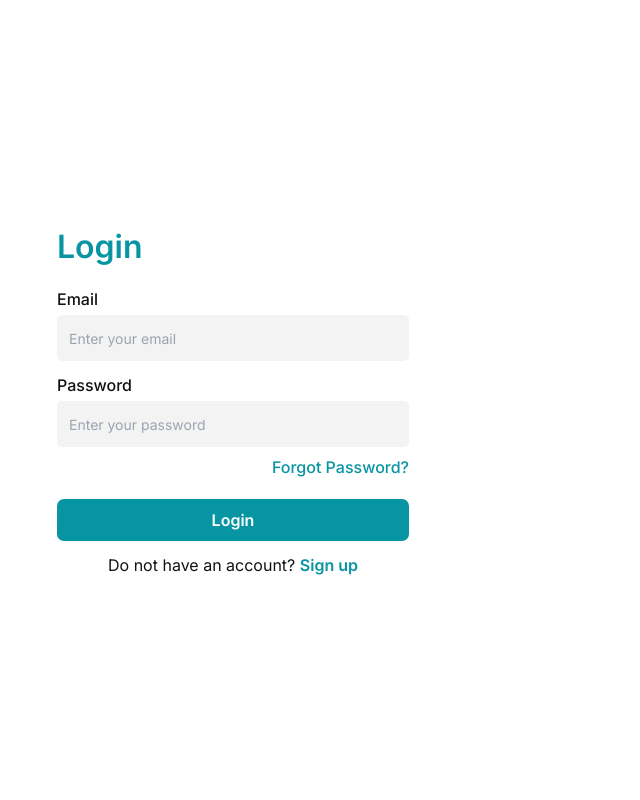
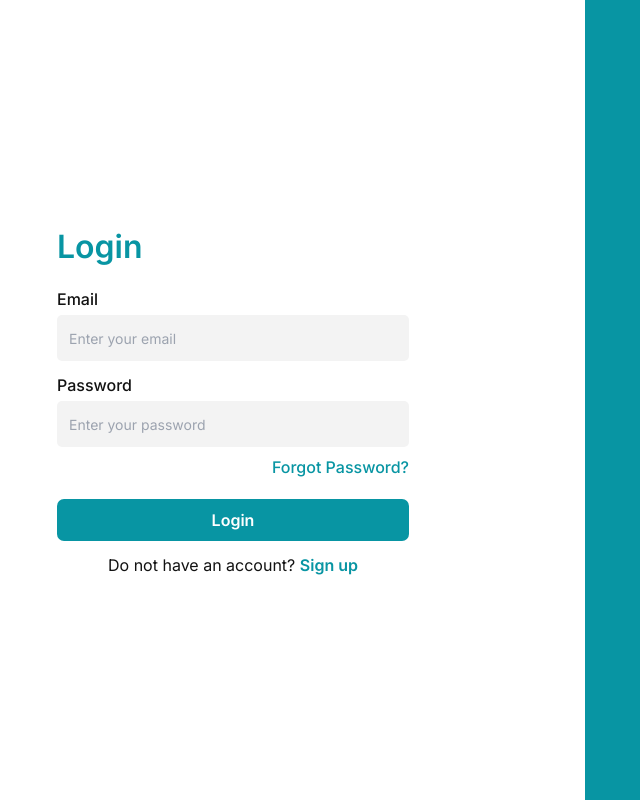
Before and after one commit to Creative-genius001/Appdule---NextJS-Appointment-schedulling-app, a Next.js app: page /auth/login in a window 1280 px wide. Shown: the whole page, without its empty margins (119-759 px from the left). Built offline with nearby package versions, Linux system fonts and the light colour scheme; no server answers.

Commit message:
fixed responsiveness bug

```diff
--- a/src/app/(pages)/home/page.tsx
+++ b/src/app/(pages)/home/page.tsx
@@ -80,7 +80,7 @@ function Page() {
   return (
     <>
       <SnackBar msg={'Created Successfully'} open={open} close={handleClose}/>
-      <div className='bg-[#fafafa] text-dark w-screen pt-8 lg:px-[70px] sm:px-[20px] min-h-screen'>
+      <div className='bg-[#fafafa] text-dark w-[100%] pt-8 lg:px-[70px] sm:px-[20px] min-h-screen'>
       { createBtn && <CreateAppointment showCreateAppt={showCreateAppt} createAppt={handleCreateAppointment} /> }
       <div className='main-card w-full h-[250px] bg-[#ffffff] flex flex-col justify-center items-center mt-4 rounded-[6px]'>
           <button onClick={showCreateAppt} className='bg-lightblue hover:bg-[#1da5a0] sm:px-4 md:px-6 py-4 text-[white] flex items-center justify-center sm:text-base  md:text-lg rounded-[12px] transition-all ease-in-out'>
--- a/src/app/_components/createAppointment.tsx
+++ b/src/app/_components/createAppointment.tsx
@@ -40,7 +40,7 @@ function CreateAppointment(props: any) {
 
   return (
     <>
-    <div className='absolute w-screen h-screen top-0 left-0 backdrop-brightness-50 bg-white/30 flex justify-center items-center'>
+    <div className='fixed w-screen h-screen top-0 left-0 backdrop-brightness-50 bg-white/30 flex justify-center items-center'>
         <div className='rounded-[10px] bg-[white] sm:px-4 md:px-5 py-8 lg:w-[500px] sm:w-[90%] h-auto text-dark  '>
             <div className='w-full flex justify-between items-center mb-5'>
                 <h1 className=' font-semibold text-2xl'>Create Appointment</h1>
--- a/src/app/_components/mobileNav.tsx
+++ b/src/app/_components/mobileNav.tsx
@@ -2,18 +2,15 @@
 
 import React from 'react'
 import Link from 'next/link'
-import { FiBell } from 'react-icons/fi'
-import { IoIosArrowDown } from 'react-icons/io'
 import { PiCalendarBlank } from 'react-icons/pi'
 import { RiHomeLine } from 'react-icons/ri'
 import { HiMiniArrowLeft } from 'react-icons/hi2'
-import { IoSettingsOutline, IoLogOutOutline } from 'react-icons/io5'
+import { IoLogOutOutline } from 'react-icons/io5'
 import { useRouter, usePathname } from 'next/navigation'
 import '@/app/styles/navbar.css'
 import { Logout } from '../services/auth.service'
 import { useAppDispatch } from '../store/store'
 import { reset } from '../store/auth/authSlice'
-import { resetUser } from '../store/user/userSlice'
 
 
 function MobileNav(props: any) {
--- a/src/app/globals.css
+++ b/src/app/globals.css
@@ -22,14 +22,15 @@ body {
   margin: 0;
   padding: 0;
   width: 100vw;
+  overflow: hidden;
 }
 
 @layer components {
 
   .main{
-    height: 100vh;
-    /* background-color: #0895a3; */
-    width: 100vw;
+    height: auto;
+    background-color: #0895a3;
+    width: 100%;
   }
 
   .button {
```
